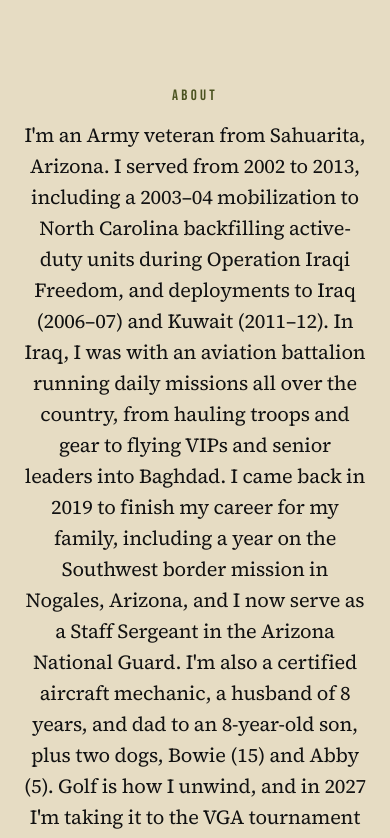
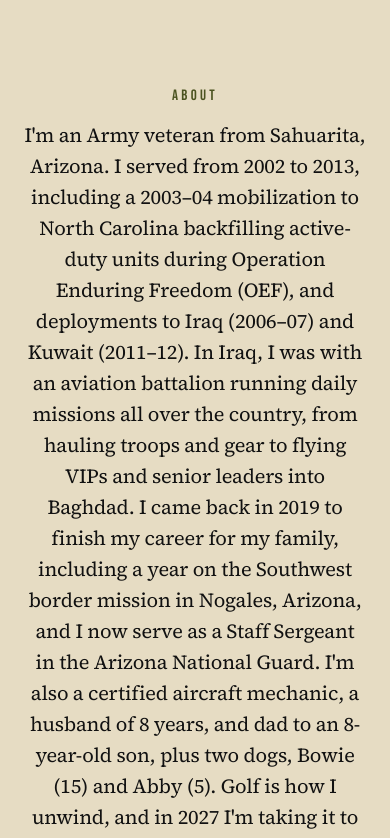
Before and after one commit to MillerSeth1/sethmillergolf, a plain HTML site: page index.html in a window 390 px wide. Shown: the part 880-1718 px from the top of the page. Drawn offline with Linux system fonts and the light colour scheme.

Commit message:
Correct 2003-04 mobilization to Operation Enduring Freedom

```diff
--- a/index.html
+++ b/index.html
@@ -53,7 +53,7 @@
       <div class="wrap narrow">
         <p class="kicker">About</p>
         <h2 class="visually-hidden">About Seth</h2>
-        <p class="bio">I'm an Army veteran from Sahuarita, Arizona. I served from 2002 to 2013, including a 2003–04 mobilization to North Carolina backfilling active-duty units during Operation Iraqi Freedom, and deployments to Iraq (2006–07) and Kuwait (2011–12). In Iraq, I was with an aviation battalion running daily missions all over the country, from hauling troops and gear to flying VIPs and senior leaders into Baghdad. I came back in 2019 to finish my career for my family, including a year on the Southwest border mission in Nogales, Arizona, and I now serve as a Staff Sergeant in the Arizona National Guard. I'm also a certified aircraft mechanic, a husband of 8 years, and dad to an 8-year-old son, plus two dogs, Bowie (15) and Abby (5). Golf is how I unwind, and in 2027 I'm taking it to the VGA tournament level.</p>
+        <p class="bio">I'm an Army veteran from Sahuarita, Arizona. I served from 2002 to 2013, including a 2003–04 mobilization to North Carolina backfilling active-duty units during Operation Enduring Freedom (OEF), and deployments to Iraq (2006–07) and Kuwait (2011–12). In Iraq, I was with an aviation battalion running daily missions all over the country, from hauling troops and gear to flying VIPs and senior leaders into Baghdad. I came back in 2019 to finish my career for my family, including a year on the Southwest border mission in Nogales, Arizona, and I now serve as a Staff Sergeant in the Arizona National Guard. I'm also a certified aircraft mechanic, a husband of 8 years, and dad to an 8-year-old son, plus two dogs, Bowie (15) and Abby (5). Golf is how I unwind, and in 2027 I'm taking it to the VGA tournament level.</p>
       </div>
     </section>
 
```
